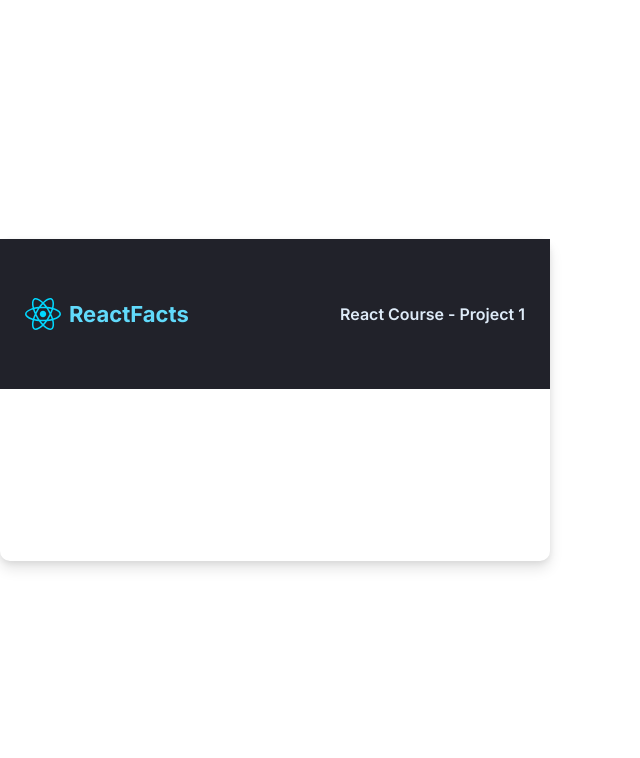
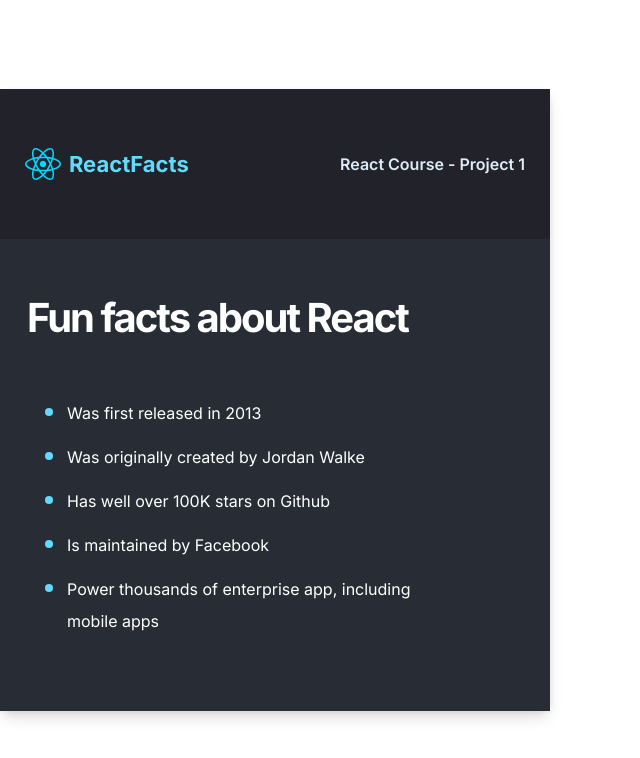
Before and after one commit to JuanDCeballos/react-fun-facts, a React (Vite) app: page / in a window 1280 px wide. Shown: the top 758 px of the page, without its empty margins (0-640 px from the left). Built offline with nearby package versions, Linux system fonts and the light colour scheme; the HTML template or start-up script is replaced by a standard one.

Commit message:
Update structure of MainContent component to just render an h1 and unorded list with some items

```diff
--- a/src/components/MainContent.jsx
+++ b/src/components/MainContent.jsx
@@ -1,14 +1,15 @@
 const MainContent = () => {
   return (
-    <>
-      <h1 className='title'>Why I&apos;m learning React?</h1>
-      <ol className='list-items'>
-        <li>It&apos;s fun</li>
-        <li>It&apos;s beautiful</li>
-        <li>It&apos;s high demanded on the market</li>
-        <li>You can develop amazing this with this</li>
-      </ol>
-    </>
+    <div className='content-container'>
+      <h1>Fun facts about React</h1>
+      <ul>
+        <li>Was first released in 2013</li>
+        <li>Was originally created by Jordan Walke</li>
+        <li>Has well over 100K stars on Github</li>
+        <li>Is maintained by Facebook</li>
+        <li>Power thousands of enterprise app, including mobile apps</li>
+      </ul>
+    </div>
   );
 };
 
```
